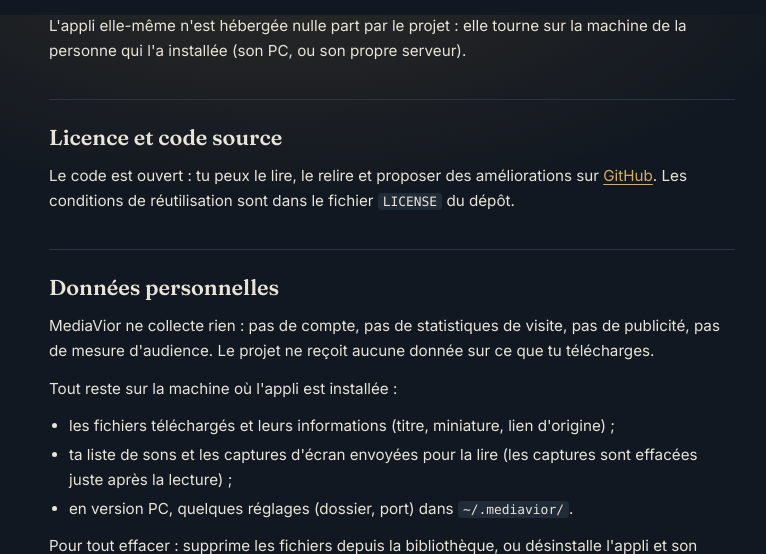
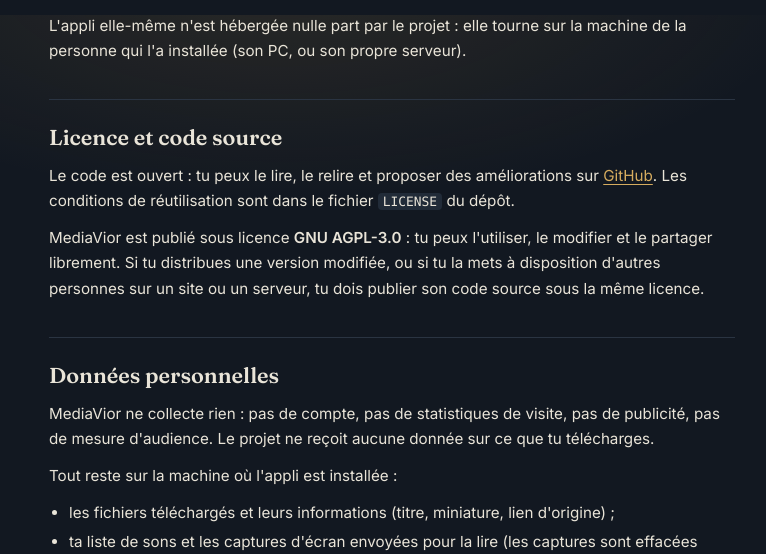
Before and after one commit to chr2l/MediaVior, a FastAPI app: page /legal in a window 1280 px wide. Shown: the part 785-1339 px from the top of the page, without its empty margins (359-1125 px from the left). Run offline with FastAPI, Linux system fonts and the light colour scheme; parts of the project's set-up code (start-up, migrations or seed data) failed here and were passed over; some libraries are stand-ins or nearby versions.

Commit message:
Licence AGPL-3.0 à la place de MIT
Co-Authored-By: Claude Opus 5.5 <noreply@anthropic.com>
Claude-Session: https://claude.ai/code/session_01DP6c6UY6r99LCcecD

```diff
--- a/app/templates/legal.html
+++ b/app/templates/legal.html
@@ -77,6 +77,10 @@
       <p>Le code est ouvert : tu peux le lire, le relire et proposer des améliorations sur
         <a href="{{ github }}" target="_blank" rel="noopener">GitHub</a>. Les conditions de
         réutilisation sont dans le fichier <code>LICENSE</code> du dépôt.</p>
+      <p>MediaVior est publié sous licence <strong>GNU AGPL-3.0</strong> : tu peux l'utiliser, le
+        modifier et le partager librement. Si tu distribues une version modifiée, ou si tu la mets à
+        disposition d'autres personnes sur un site ou un serveur, tu dois publier son code source sous
+        la même licence.</p>
     </section>
 
     <section id="donnees">
```
Also changed, not shown: CONTRIBUTING.md (+1 -1 lines), README.md, 1 other file.
